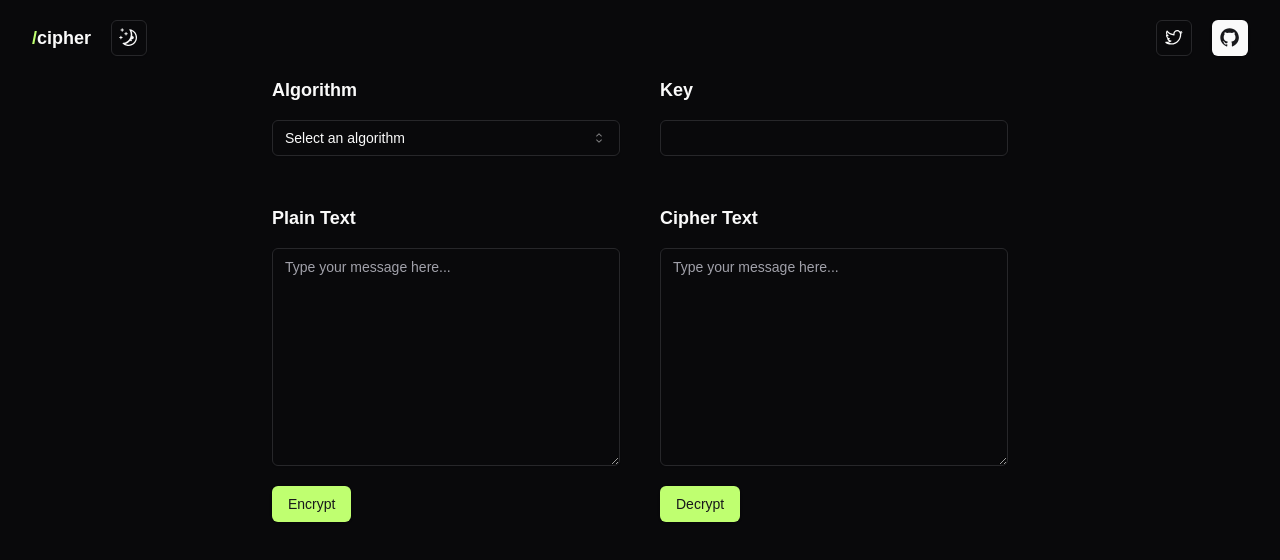
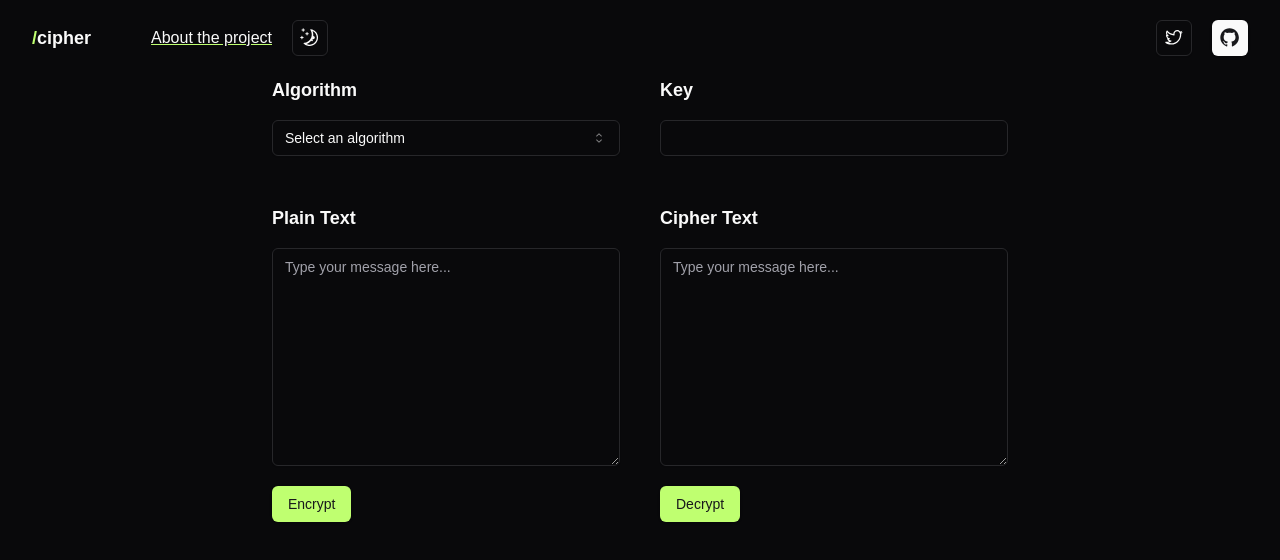
Before and after one commit to inclinedadarsh/ciphered, a React (Vite) app: page / in a window 1280 px wide. Shown: the top 560 px of the page. Built offline with nearby package versions, Linux system fonts and the light colour scheme; a web font is replaced by a local one.

Commit message:
feat(about): :sparkles: add navigation link for about page

```diff
--- a/src/components/Navbar.tsx
+++ b/src/components/Navbar.tsx
@@ -2,16 +2,25 @@ import { buttonVariants } from "@/components/ui/button";
 import { ModeToggle } from "@/components/mode-toggle";
 import { GitHubLogoIcon, TwitterLogoIcon } from "@radix-ui/react-icons";
 
+import { Link } from "react-router-dom";
+
 const Navbar = () => {
   return (
-    <div className="flex justify-between container mx-auto my-5">
-      <div className="flex gap-5 items-center">
-        <h1 className="text-lg font-semibold text-primary">
+    <div className="flex items-center justify-between container mx-auto my-5">
+      <div className="grow flex gap-5 items-center">
+        <Link to="/" className="text-lg font-semibold text-primary">
           <span className="text-custom">/</span>cipher
-        </h1>
+        </Link>
+        <Link
+          to="/about"
+          className="ml-10 underline decoration-custom hover:no-underline"
+        >
+          About the project
+        </Link>
         <ModeToggle />
       </div>
-      <div className="flex gap-5">
+
+      <div className="flex gap-5 grow justify-end">
         <a
           className={buttonVariants({ variant: "outline", size: "icon" })}
           href="https://twitter.com/inclinedadarsh"
```
